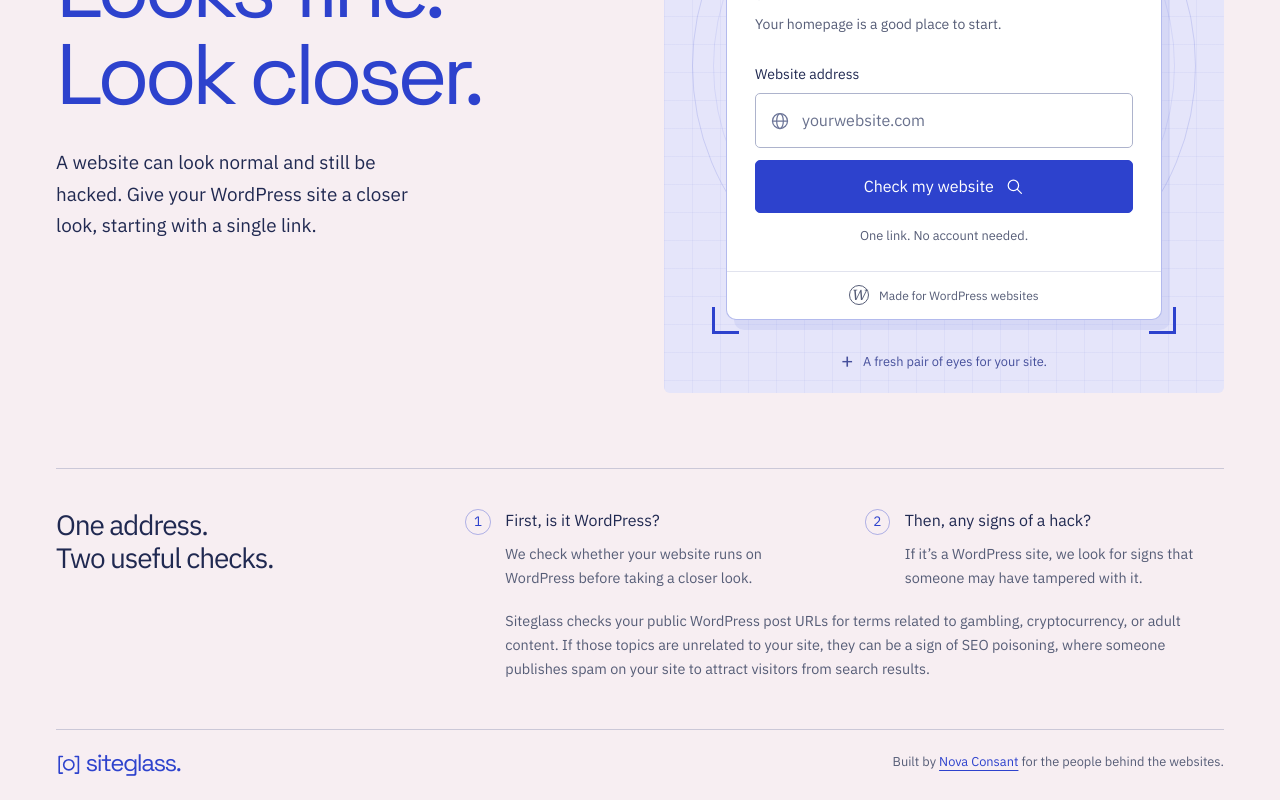
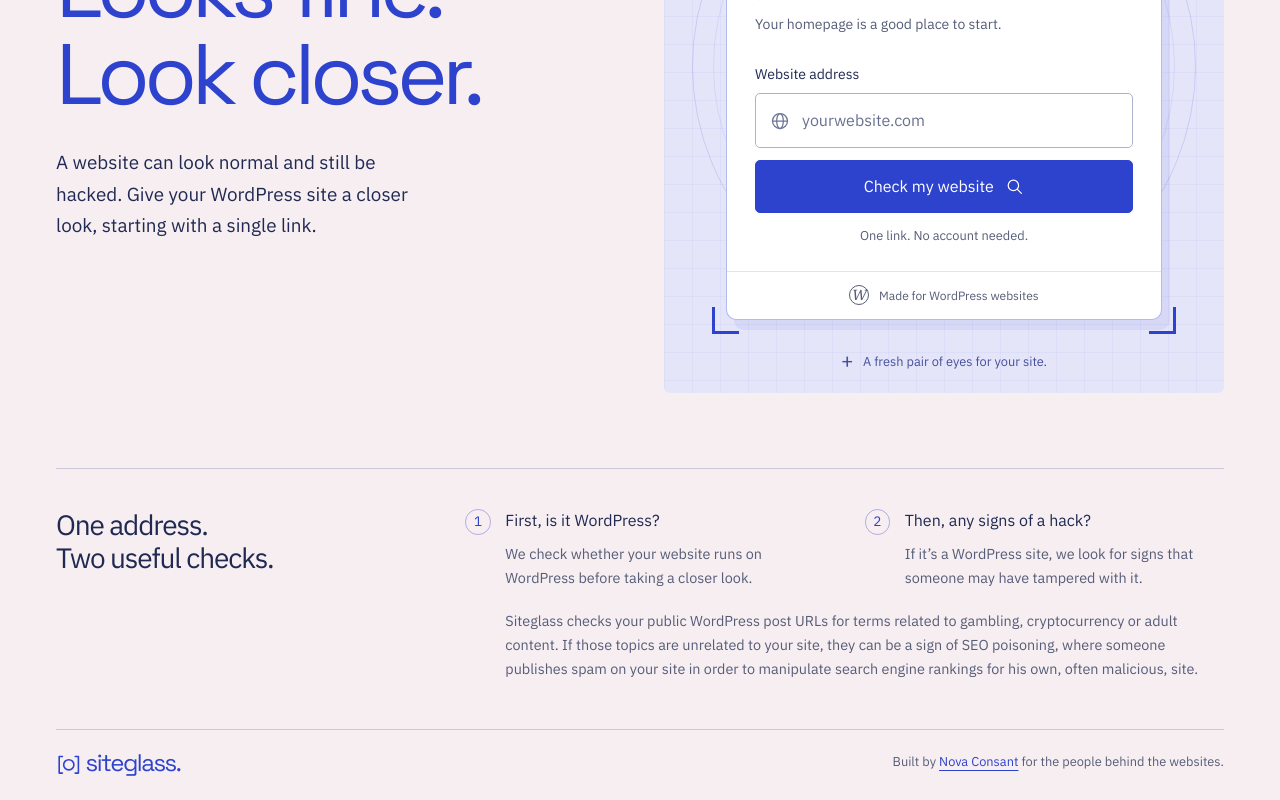
Before and after one commit to NickChach/siteglass, a Next.js app: page / in a window 1280 px wide. Shown: the part 366-1166 px from the top of the page. Built offline with nearby package versions, Linux system fonts and the light colour scheme.

Commit message:
copy updated

```diff
--- a/components/how-it-works/HowItWorks.tsx
+++ b/components/how-it-works/HowItWorks.tsx
@@ -41,9 +41,9 @@ export default function HowItWorks() {
 					))}
 				</ol>
 				<p className={styles.explanation}>
-					Siteglass checks your public WordPress post URLs for terms related to gambling, cryptocurrency,
-					or adult content. If those topics are unrelated to your site, they can be a sign of SEO poisoning,
-					where someone publishes spam on your site to attract visitors from search results.
+					Siteglass checks your public WordPress post URLs for terms related to gambling, cryptocurrency or adult content. If
+					those topics are unrelated to your site, they can be a sign of SEO poisoning, where someone publishes spam on your site
+					in order to manipulate search engine rankings for his own, often malicious, site.
 				</p>
 			</div>
 		</article>
```
